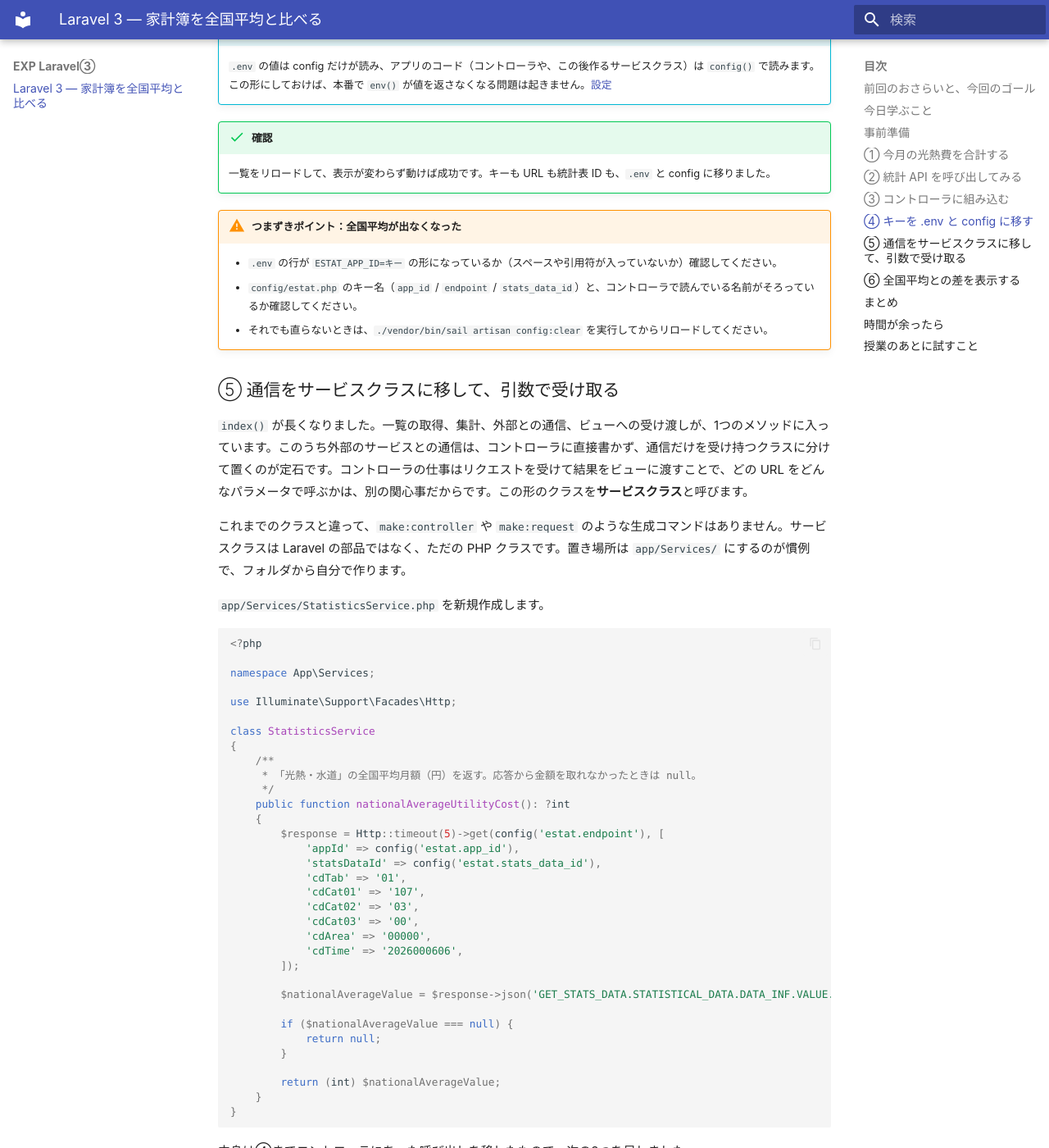
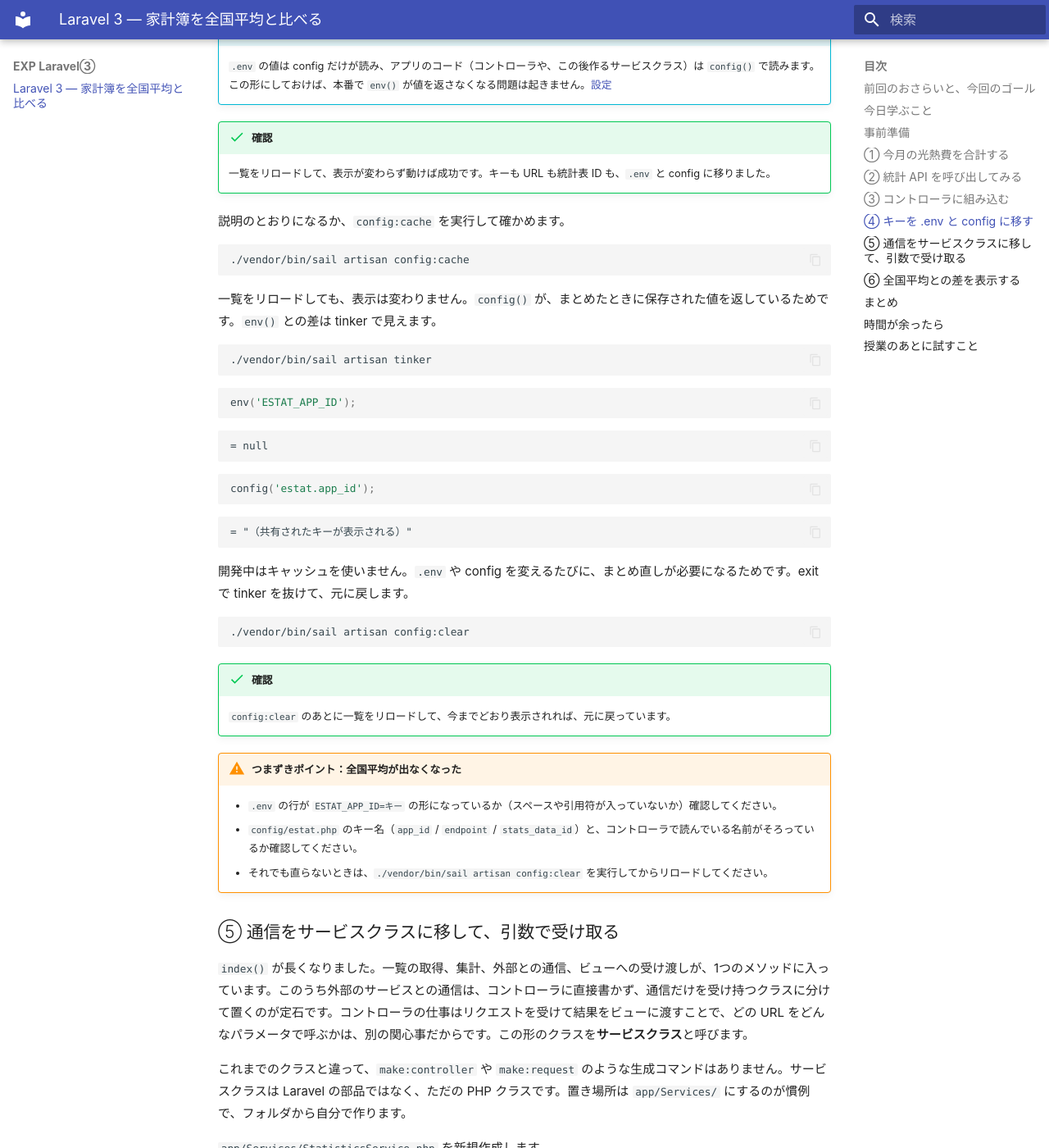
Before and after one commit to abekdwight/gslabo-lesson5, an MkDocs documentation site: the page built from docs/index.md, in a window 1280 px wide and 1400 px high, scrolled down 9763 px. Shown: the whole window at 82% size. Built offline with MkDocs 1.6.1 and Material for MkDocs 9.7.7, drawn with Linux system fonts in a browser that asks for light colours.

Commit message:
add config:cache experiment and config:clear reset to section 4

````diff
--- a/docs/index.md
+++ b/docs/index.md
@@ -839,6 +839,44 @@ URL と統計表 ID もここに置きました。キーと違って秘密では
 
     一覧をリロードして、表示が変わらず動けば成功です。キーも URL も統計表 ID も、`.env` と config に移りました。
 
+説明のとおりになるか、`config:cache` を実行して確かめます。
+
+```sh
+./vendor/bin/sail artisan config:cache
+```
+
+一覧をリロードしても、表示は変わりません。`config()` が、まとめたときに保存された値を返しているためです。`env()` との差は tinker で見えます。
+
+```sh
+./vendor/bin/sail artisan tinker
+```
+
+```php
+env('ESTAT_APP_ID');
+```
+
+```
+= null
+```
+
+```php
+config('estat.app_id');
+```
+
+```
+= "（共有されたキーが表示される）"
+```
+
+開発中はキャッシュを使いません。`.env` や config を変えるたびに、まとめ直しが必要になるためです。exit で tinker を抜けて、元に戻します。
+
+```sh
+./vendor/bin/sail artisan config:clear
+```
+
+!!! success "確認"
+
+    `config:clear` のあとに一覧をリロードして、今までどおり表示されれば、元に戻っています。
+
 !!! warning "つまずきポイント：全国平均が出なくなった"
 
     - `.env` の行が `ESTAT_APP_ID=キー` の形になっているか（スペースや引用符が入っていないか）確認してください。
````
